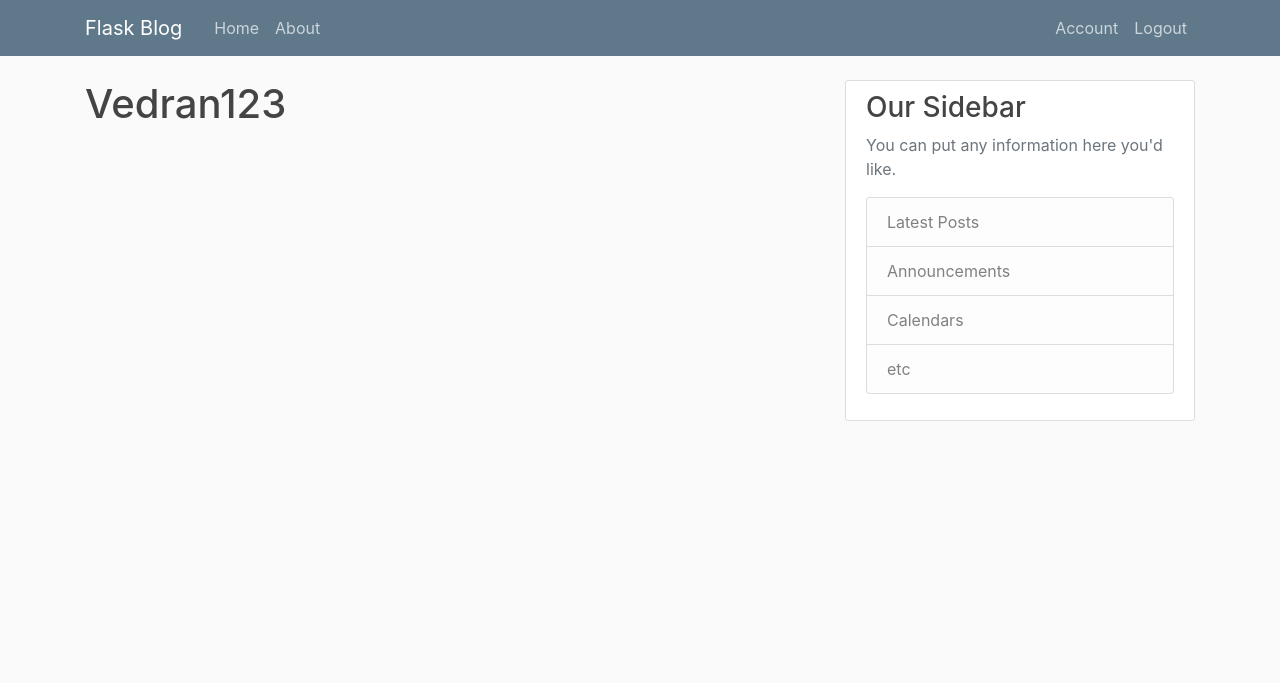
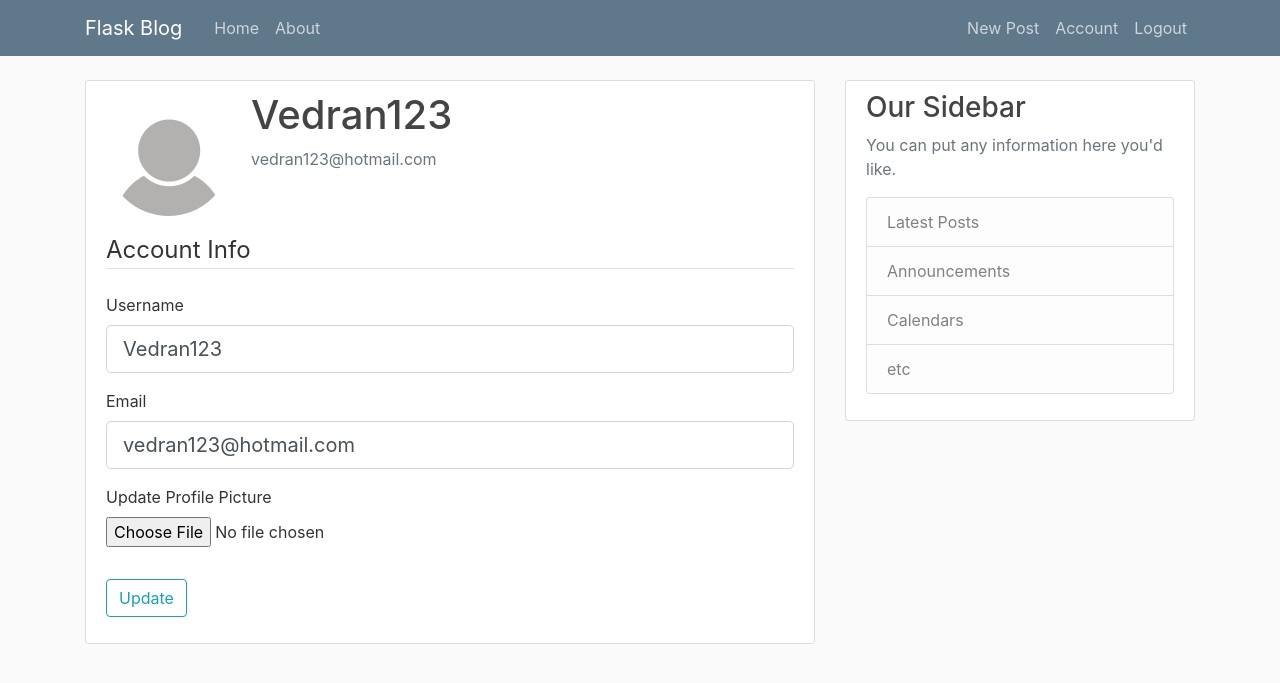
Before and after one commit to pokpe/carpool, a Flask app: page /account in a window 1280 px wide. Shown: the top 683 px of the page. Run offline with Flask 2, Linux system fonts and the light colour scheme; a user stored in the database is signed in; some libraries are stand-ins or nearby versions.

Commit message:
added posts, email forgot password funktionality

```diff
--- a/carpool/forms.py
+++ b/carpool/forms.py
@@ -1,5 +1,7 @@
 from flask_wtf import FlaskForm
-from wtforms import StringField, PasswordField, SubmitField, BooleanField
+from flask_wtf.file import FileField, FileAllowed
+from flask_login import current_user
+from wtforms import StringField, PasswordField, SubmitField, BooleanField, TextAreaField
 from wtforms.validators import DataRequired, length, Email, EqualTo, ValidationError
 from carpool.models import User
 
@@ -32,8 +34,51 @@ class LoginForm(FlaskForm):
     email = StringField('Email',
                         validators=[DataRequired(),
                                     Email()])
-
     password = PasswordField('Password',
                              validators=[DataRequired()])
     remember = BooleanField('Remember Me')
     submit = SubmitField('Login')
+
+class UpdateAccountForm(FlaskForm):
+    username = StringField('Username',
+                            validators=[DataRequired(),
+                                        length(min=2, max=20)])
+    email = StringField('Email',
+                        validators=[DataRequired(),
+                                    Email()])
+    picture = FileField('Update Profile Picture', validators=[FileAllowed(['jpg', 'png'])])
+    submit = SubmitField('Update')
+
+    def validate_username(self, username):
+        if username.data != current_user.username:
+            user = User.query.filter_by(username=username.data).first()
+            if user:
+                raise ValidationError('That username is taken. Please choose a different one')
+
+    def validate_email(self, email):
+        if email.data != current_user.email:
+            email = User.query.filter_by(email=email.data).first()
+            if email:
+                raise ValidationError('Account with that email already exist')
+
+class PostForm(FlaskForm):
+    title = StringField('Title', validators=[DataRequired()])
+    content = TextAreaField('Content', validators=[DataRequired()])
+    submit = SubmitField('Post')
+
+class RequestResetForm(FlaskForm):
+    email = StringField('Email',
+                        validators=[DataRequired(),
+                                    Email()])
+    submit = SubmitField('Request Password Reset')
+    def validate_email(self, email):
+        email = User.query.filter_by(email=email.data).first()
+        if email is None:
+            raise ValidationError('There is no account with that email. Register first')
+
+class ResetPasswordForm(FlaskForm):
+    password = PasswordField('Password',
+                             validators=[DataRequired()])
+    confirm_password = PasswordField('Confirm Password',
+                                     validators=[DataRequired(), EqualTo('password')])
+    submit = SubmitField('Reset Password')
--- a/carpool/routes.py
+++ b/carpool/routes.py
@@ -1,14 +1,20 @@
-from flask import render_template, url_for, flash, redirect, request
-from carpool import app, db, bcrypt
-from carpool.forms import RegistrationForm, LoginForm
+import os
+import secrets
+from PIL import Image
+from flask import render_template, url_for, flash, redirect, request, abort
+from carpool import app, db, bcrypt, mail
+from carpool.forms import (RegistrationForm, LoginForm, UpdateAccountForm,
+                           PostForm, RequestResetForm, ResetPasswordForm)
 from carpool.models import User, Post
 from flask_login import login_user, current_user, logout_user, login_required
+from flask_mail import Message
 
 
 @app.route("/home")
 @app.route("/")
 def home():
-    return render_template('home.html')
+    posts = Post.query.all()
+    return render_template('home.html', posts=posts)
 
 
 @app.route("/about")
@@ -52,7 +58,132 @@ def logout():
     logout_user()
     return redirect(url_for('home'))
 
-@app.route("/account")
+
+def save_picture(form_picture):
+    random_hex = secrets.token_hex(8)
+    _, f_ext = os.path.splitext(form_picture.filename)
+    picture_fn = random_hex + f_ext
+    picture_path = os.path.join(app.root_path, 'static/profile_pics', picture_fn)
+
+    output_size = (125, 125)
+    i = Image.open(form_picture)
+    i.thumbnail(output_size)
+    i.save(picture_path)
+
+    return picture_fn
+
+@app.route("/account", methods=["GET", "POST"])
 @login_required
 def account():
-    return render_template('account.html', title="Account")
+    form = UpdateAccountForm()
+    if form.validate_on_submit():
+        if form.picture.data:
+            picture_file = save_picture(form.picture.data)
+            current_user.image_file = picture_file
+        current_user.username = form.username.data
+        current_user.email = form.email.data
+        db.session.commit()
+        flash('Your account has been updated!', 'success')
+        return redirect(url_for('account'))
+    elif request.method == 'GET':
+        form.username.data = current_user.username
+        form.email.data = current_user.email
+    image_file = url_for('static', filename='profile_pics/' + current_user.image_file)
+    return render_template('account.html',
+                           title='Account',
+                           image_file=image_file,
+                           form=form)
+
+
+@app.route("/post/new", methods=["GET", "POST"])
+@login_required
+def new_post():
+    form = PostForm()
+    if form.validate_on_submit():
+        post = Post(title=form.title.data, content=form.content.data, author=current_user)
+        db.session.add(post)
+        db.session.commit()
+        flash('Post has been created!', 'success')
+        return redirect(url_for('home'))
+    return render_template('create_post.html', title='New Post', form=form, legend='New Post')
+
+
+@app.route("/post/<int:post_id>")
+def post(post_id):
+    post = Post.query.get_or_404(post_id)
+    return render_template('post.html', title=post.title, post=post)
+
+
+@app.route("/post/<int:post_id>/update", methods=["GET", "POST"])
+@login_required
+def update_post(post_id):
+    post = Post.query.get_or_404(post_id)
+    if post.author != current_user:
+        abort(403)
+    form = PostForm()
+    if form.validate_on_submit():
+        post.title = form.title.data
+        post.content = form.content.data
+        db.session.commit()
+        flash('Your post as been updated', 'success')
+        return redirect(url_for('post', post_id=post.id))
+    elif request.method == 'GET':
+        form.title.data = post.title
+        form.content.data = post.content
+    return render_template('create_post.html', title='Update Post',
+                           form=form, legend='Update Post')
+
+
+@app.route("/post/<int:post_id>/delete", methods=["POST"])
+@login_required
+def delete_post(post_id):
+    post = Post.query.get_or_404(post_id)
+    if post.author != current_user:
+        abort(403)
+    db.session.delete(post)
+    db.session.commit()
+    flash('Your post as been deleted', 'success')
+    return redirect(url_for('home'))
+
+
+def send_reset_email(user):
+    token = user.get_reset_token()
+    msg = Message('Password Reset Request',
+                  sender='rajzzo@live.se',
+                  recipients=[user.email])
+    msg.body = '''To reset your password, visit the following link:
+{}
+
+If you did not make this request then simply ignore this email.
+'''.format(url_for('reset_token', token=token, _external=True))
+    mail.send(msg)
+
+@app.route("/reset_password", methods=["GET", "POST"])
+def reset_request():
+    if current_user.is_authenticated:
+        return redirect(url_for('home'))
+    form = RequestResetForm()
+    if form.validate_on_submit():
+        user = User.query.filter_by(email=form.email.data).first()
+        send_reset_email(user)
+        flash('An email has been sent with instructions to reset your password', 'info')
+        return redirect(url_for('login'))
+    return render_template('reset_request.html', title='Reset Password', form=form)
+
+
+@app.route("/reset_password/<token>", methods=["GET", "POST"])
+def reset_token(token):
+    if current_user.is_authenticated:
+        return redirect(url_for('home'))
+    user = User.verify_reset_token(token)
+    if user is None:
+        flash('That is an invalid or expired token', 'warning')
+        return redirect(url_for('reset_request'))
+        form = ResetPasswordForm()
+        if form.validate_on_submit():
+            hashed_password = bcrypt.generate_password_hash(form.password.data).decode('utf-8')
+            user.password = hashed_password
+            db.session.commit()
+            flash('Your password has been updated. You are now able to log in', 'success')
+            return redirect(url_for('login'))
+        return render_template('reset_token.html', title='Reset Password', form=form)
--- a/carpool/templates/account.html
+++ b/carpool/templates/account.html
@@ -1,4 +1,56 @@
 {% extends "base.html" %}
 {% block content %}
-    <h1>{{ current_user.username }}</h1>
+    <div class="content-section">
+      <div class="media">
+        <img class="rounded-circle account-img" src="{{ image_file }}">
+        <div class="media-body">
+          <h2 class="account-heading">{{ current_user.username }}</h2>
+          <p class="text-secondary">{{ current_user.email }}</p>
+        </div>
+      </div>
+      <form method="POST" action="", enctype="multipart/form-data">
+        {{ form.hidden_tag() }}
+        <fieldset class="form-group">
+          <legend class="border-bottom mb-4">Account Info</legend>
+          <div class="form-group">
+              {{ form.username.label(class="form-control-label") }}
+              {% if form.username.errors %}
+                {{ form.username(class="form-control form-control-lg is-invalid") }}
+                <div class="invalid-feedback">
+                    {% for error in form.username.errors %}
+                        <span>{{ error }}</span>
+                    {% endfor %}
+                </div>
+              {% else %}
+                  {{ form.username(class="form-control form-control-lg") }}
+              {% endif %}
+          </div>
+          <div class="form-group">
+              {{ form.email.label(class="form-control-label") }}
+              {% if form.email.errors %}
+                {{ form.email(class="form-control form-control-lg is-invalid") }}
+                <div class="invalid-feedback">
+                    {% for error in form.email.errors %}
+                        <span>{{ error }}</span>
+                    {% endfor %}
+                </div>
+              {% else %}
+                  {{ form.email(class="form-control form-control-lg") }}
+              {% endif %}
+          </div>
+          <div class="form-group">
+              {{ form.picture.label() }}
+              {{ form.picture(class="form-control-file") }}
+              {% if form.picture.errors %}
+                  {% for error in form.picture.errors %}
+                      <span class="text-danger">{{ error }}</span></br>
+                  {% endfor %}
+              {% endif %}
+          </div>
+        </fieldset>
+        <div class="form-group">
+            {{ form.submit(class="btn btn-outline-info") }}
+        </div>
+      </form>
+    </div>
 {% endblock content %}
--- a/carpool/templates/base.html
+++ b/carpool/templates/base.html
@@ -26,6 +26,7 @@
             <!-- Navbar Right Side -->
             <div class="navbar-nav">
               {% if current_user.is_authenticated %}
+                  <a class="nav-item nav-link" href="{{ url_for('new_post') }}">New Post</a>
                   <a class="nav-item nav-link" href="{{ url_for('account') }}">Account</a>
                   <a class="nav-item nav-link" href="{{ url_for('logout') }}">Logout</a>
               {% else %}
--- a/carpool/templates/login.html
+++ b/carpool/templates/login.html
@@ -38,10 +38,10 @@
       </fieldset>
       <div class="form-group">
           {{ form.submit(class="btn btn-outline-info") }}
+          <small class="text-muted ml-2">
+            <a href="{{ url_for('reset_request') }}">Forgot Password?</a>
+          </small>
       </div>
-      <small class="text-muted ml-2">
-        <a href="#">Forgot Password?</a>
-      </small>
     </form>
 </div>
 <div class="border-top pt-3">
```
Also changed, not shown: carpool/__init__.py (+12 -0 lines), carpool/models.py (+16 -2 lines), carpool/templates/create_post.html (added, +40 -0 lines), carpool/templates/home.html (+13 -1 lines), carpool/templates/post.html (added, +41 -0 lines), carpool/templates/reset_request.html (added, +27 -0 lines), carpool/templates/reset_token.html (added, +40 -0 lines), carpool/site.db, carpool/static/profile_pics/38e3b46454babc13.jpg (added), carpool/static/profile_pics/8043002bc72847e9.jpg (added), carpool/static/profile_pics/be59a585b714a0a5.jpg (added), carpool/static/profile_pics/default.jpg (added), carpool/static/profile_pics/fbd10ec2980a36a3.png (added).
